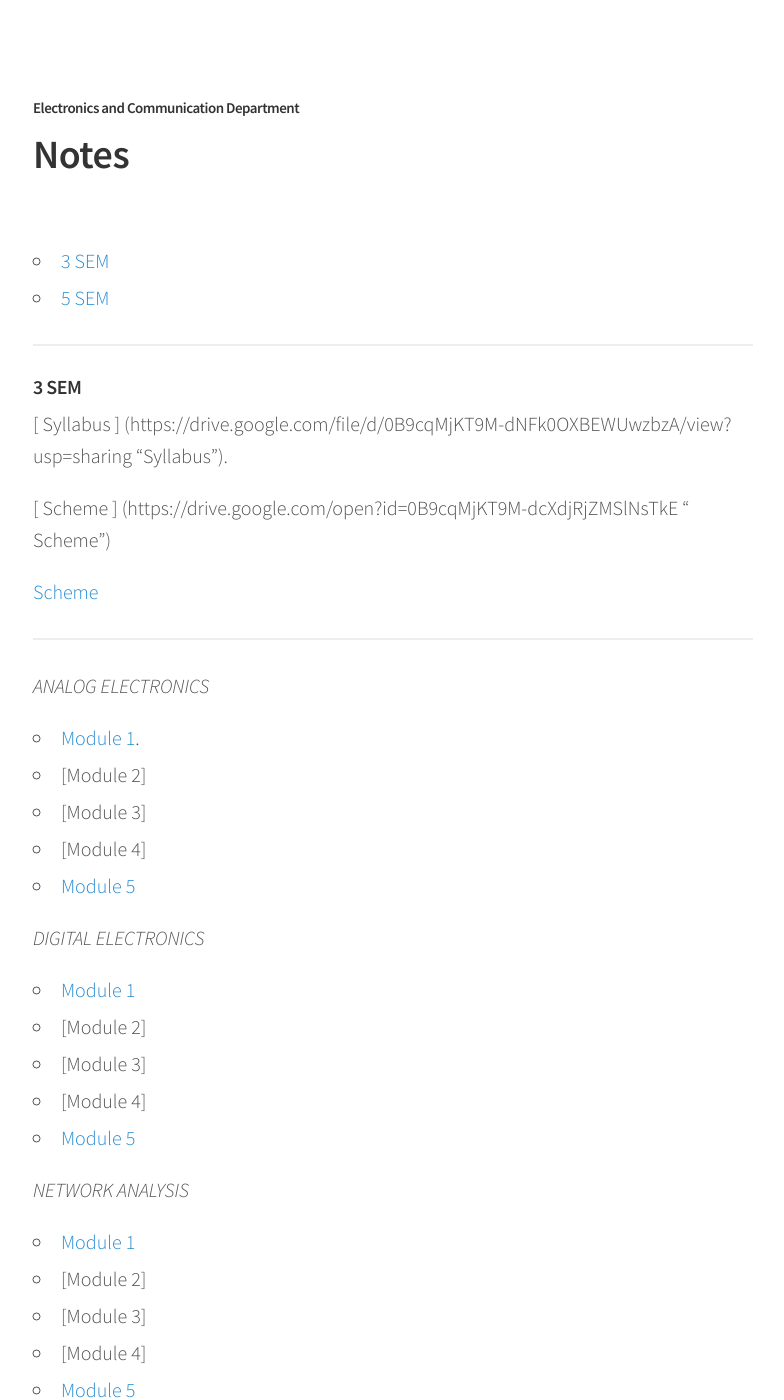
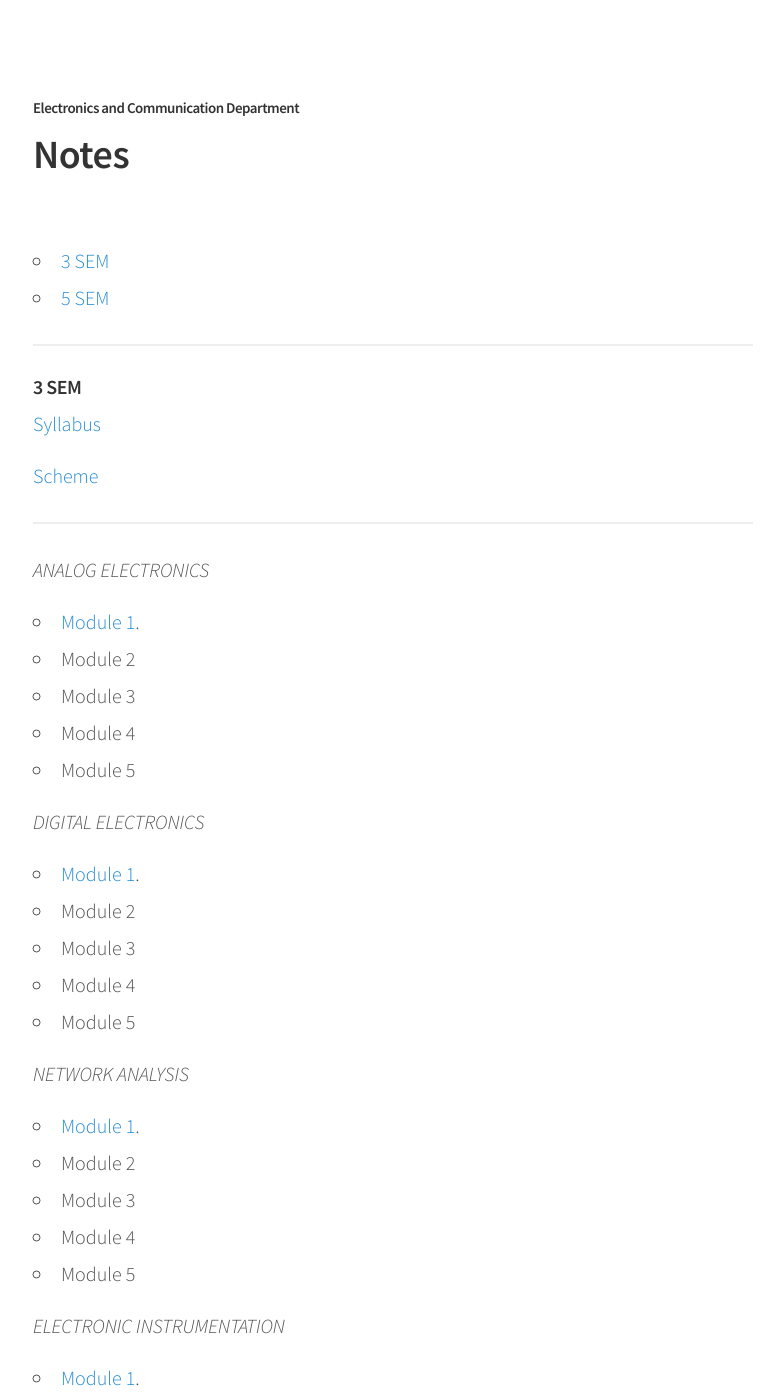
Before and after one commit to YoguBellad/TestGithub, a Jekyll site: the page built from _posts/2016-10-06-semsubj.md, in a window 1280 px wide and 1400 px high. Shown: the whole window, without its empty margins (247-1031 px from the left). Built offline with Jekyll 4.4.1, drawn with Linux system fonts in a browser that asks for light colours; some of the changed lines change nothing that is shown; some of the changed text lies outside the part shown.

Commit message:
a tag + md tag

```diff
--- a/_posts/2016-10-06-semsubj.md
+++ b/_posts/2016-10-06-semsubj.md
@@ -10,12 +10,7 @@ title: "Notes"
 
 #### 3 SEM
 
-[ Syllabus ]
-(https://drive.google.com/file/d/0B9cqMjKT9M-dNFk0OXBEWUwzbzA/view?usp=sharing "Syllabus").
-
-
-[ Scheme ]
-(https://drive.google.com/open?id=0B9cqMjKT9M-dcXdjRjZMSlNsTkE " Scheme")
+<a href="https://drive.google.com/file/d/0B9cqMjKT9M-dNFk0OXBEWUwzbzA/view?usp=sharing">Syllabus</a>
 
 <a href="https://drive.google.com/open?id=0B9cqMjKT9M-dcXdjRjZMSlNsTkE">Scheme</a>
 
@@ -25,61 +20,59 @@ title: "Notes"
 <i>ANALOG ELECTRONICS
 </i>
 
-* [Module 1](/assets/test.pdf).
-* [Module 2]
-* [Module 3]
-* [Module 4]
-* [Module 5](/assets/test.pdf)
+* <a href="https://drive.google.com/open?id=0B9cqMjKT9M-dWl9uMU1uTC1tS3c">Module 1</a>.
+* Module 2
+* Module 3
+* Module 4
+* Module 5
 
 
 <i>DIGITAL ELECTRONICS
 </i>
 
-* [Module 1](/assets/test.pdf)
-* [Module 2]
-* [Module 3]
-* [Module 4]
-* [Module 5](/assets/test.pdf)
-
+* <a href="https://drive.google.com/open?id=0B9cqMjKT9M-dWl9uMU1uTC1tS3c">Module 1</a>.
+* Module 2
+* Module 3
+* Module 4
+* Module 5
 
 <i>NETWORK ANALYSIS
 </i>
 
-* [Module 1](/assets/test.pdf)
-* [Module 2]
-* [Module 3]
-* [Module 4]
-* [Module 5](/assets/test.pdf)
-
+* <a href="https://drive.google.com/open?id=0B9cqMjKT9M-dWl9uMU1uTC1tS3c">Module 1</a>.
+* Module 2
+* Module 3
+* Module 4
+* Module 5
 
 <i>ELECTRONIC INSTRUMENTATION
 </i>
 
-* [Module 1](/assets/test.pdf)
-* [Module 2]
-* [Module 3]
-* [Module 4]
-* [Module 5](/assets/test.pdf)
+* <a href="https://drive.google.com/open?id=0B9cqMjKT9M-dWl9uMU1uTC1tS3c">Module 1</a>.
+* Module 2
+* Module 3
+* Module 4
+* Module 5
 
 <i>ENGINEERING ELECTROMAGNETICS
 </i>
 
-* [Module 1](/assets/test.pdf)
-* [Module 2]
-* [Module 3]
-* [Module 4]
-* [Module 5](/assets/test.pdf)
+* <a href="https://drive.google.com/open?id=0B9cqMjKT9M-dWl9uMU1uTC1tS3c">Module 1</a>.
+* Module 2
+* Module 3
+* Module 4
+* Module 5
 
 
 <hr>
 
 
-<i>[ANALOG ELECTRONICS LABORATORY](******link ***************)
+<i>ANALOG ELECTRONICS LABORATORY
 
 </i>
 
 
-<i>[DIGITAL ELECTRONICS LABORATORY ](******link ***************)
+<i>DIGITAL ELECTRONICS LABORATORY
 
 </i>
 
@@ -92,9 +85,12 @@ title: "Notes"
 <i>[Syllabus]
 (https://drive.google.com/open?id=0B9cqMjKT9M-dWm9fdTAxTUZ4d1U) </i>
 
+<a href="https://drive.google.com/open?id=0B9cqMjKT9M-dWm9fdTAxTUZ4d1U">Syllabus</a>
 
 <i>[Scheme]
 (https://drive.google.com/open?id=0B9cqMjKT9M-dYUVPX3Z3aERjZHc) </i>
+
+<a href="https://drive.google.com/open?id=0B9cqMjKT9M-dYUVPX3Z3aERjZHc">Scheme</a>
 
 <hr>
 
@@ -104,17 +100,17 @@ title: "Notes"
 
  Part A
 
-* [Unit 1](/assets/test.pdf)
-* [Unit 2](/assets/test.pdf)
-* [Unit 3](/assets/test.pdf)
-* [Unit 4](/assets/test.pdf)
+* <a href="https://drive.google.com/open?id=0B9cqMjKT9M-dWl9uMU1uTC1tS3c">Unit 1</a>
+* Unit 2
+* Unit 3
+* Unit 4
 
  Part B
 
-* [Unit 5](/assets/test.pdf)
-* [Unit 6](/assets/test.pdf)
-* [Unit 7](/assets/test.pdf)
-* [Unit 8](/assets/test.pdf)
+* Unit 5
+* Unit 6
+* Unit 7
+* Unit 8
 
 
 <i>DIGITAL SIGNAL PROCESSING
@@ -122,17 +118,17 @@ title: "Notes"
 
  Part A
 
-* [Unit 1](/assets/test.pdf)
-* [Unit 2](/assets/test.pdf)
-* [Unit 3](/assets/test.pdf)
-* [Unit 4](/assets/test.pdf)
+* <a href="https://drive.google.com/open?id=0B9cqMjKT9M-dWl9uMU1uTC1tS3c">Unit 1</a>
+* Unit 2
+* Unit 3
+* Unit 4
 
  Part B
 
-* [Unit 5](/assets/test.pdf)
-* [Unit 6](/assets/test.pdf)
-* [Unit 7](/assets/test.pdf)
-* [Unit 8](/assets/test.pdf)
+* Unit 5
+* Unit 6
+* Unit 7
+* Unit 8
 
 
 <i>ANALOG COMMUNICATION
@@ -140,17 +136,17 @@ title: "Notes"
 
  Part A
 
-* [Unit 1](/assets/test.pdf)
-* [Unit 2](/assets/test.pdf)
-* [Unit 3](/assets/test.pdf)
-* [Unit 4](/assets/test.pdf)
+* <a href="https://drive.google.com/open?id=0B9cqMjKT9M-dWl9uMU1uTC1tS3c">Unit 1</a>
+* Unit 2
+* Unit 3
+* Unit 4
 
  Part B
 
-* [Unit 5](/assets/test.pdf)
-* [Unit 6](/assets/test.pdf)
-* [Unit 7](/assets/test.pdf)
-* [Unit 8](/assets/test.pdf)
+* Unit 5
+* Unit 6
+* Unit 7
+* Unit 8
 
 
 <i>MICROWAVES AND RADAR
@@ -158,34 +154,34 @@ title: "Notes"
 
  Part A
 
-* [Unit 1](/assets/test.pdf)
-* [Unit 2](/assets/test.pdf)
-* [Unit 3](/assets/test.pdf)
-* [Unit 4](/assets/test.pdf)
+* <a href="https://drive.google.com/open?id=0B9cqMjKT9M-dWl9uMU1uTC1tS3c">Unit 1</a>
+* Unit 2
+* Unit 3
+* Unit 4
 
  Part B
 
-* [Unit 5](/assets/test.pdf)
-* [Unit 6](/assets/test.pdf)
-* [Unit 7](/assets/test.pdf)
-* [Unit 8](/assets/test.pdf)
+* Unit 5
+* Unit 6
+* Unit 7
+* Unit 8
 
 
 <i>INFORMATION THEORY AND CODING </i>
 
  Part A
 
-* [Unit 1](/assets/test.pdf)
-* [Unit 2](/assets/test.pdf)
-* [Unit 3](/assets/test.pdf)
-* [Unit 4](/assets/test.pdf)
+* <a href="https://drive.google.com/open?id=0B9cqMjKT9M-dWl9uMU1uTC1tS3c">Unit 1</a>
+* Unit 2
+* Unit 3
+* Unit 4
 
  Part B
 
-* [Unit 5](/assets/test.pdf)
-* [Unit 6](/assets/test.pdf)
-* [Unit 7](/assets/test.pdf)
-* [Unit 8](/assets/test.pdf)
+* Unit 5
+* Unit 6
+* Unit 7
+* Unit 8
 
 
 <i>FUNDAMENTALS OF CMOS VLSI
@@ -193,17 +189,17 @@ title: "Notes"
 
  Part A
 
-* [Unit 1](/assets/test.pdf)
-* [Unit 2](/assets/test.pdf)
-* [Unit 3](/assets/test.pdf)
-* [Unit 4](/assets/test.pdf)
+* <a href="https://drive.google.com/open?id=0B9cqMjKT9M-dWl9uMU1uTC1tS3c">Unit 1</a>
+* Unit 2
+* Unit 3
+* Unit 4
 
  Part B
 
-* [Unit 5](/assets/test.pdf)
-* [Unit 6](/assets/test.pdf)
-* [Unit 7](/assets/test.pdf)
-* [Unit 8](/assets/test.pdf)
+* Unit 5
+* Unit 6
+* Unit 7
+* Unit 8
 
 
 <hr>
@@ -212,10 +208,10 @@ title: "Notes"
 <i>Lab Manual</i>
 
 
-[DIGITAL SIGNAL PROCESSING LABORATORY ](******link ***************)
+<a href="https://drive.google.com/open?id=0B9cqMjKT9M-dWl9uMU1uTC1tS3c">DIGITAL SIGNAL PROCESSING LABORATORY</a>
 
 
-[ANALOG COMMUNICATION LAB + LIC LAB](******link ***************)
+ANALOG COMMUNICATION LAB + LIC LAB
 
 
 <hr>
```
